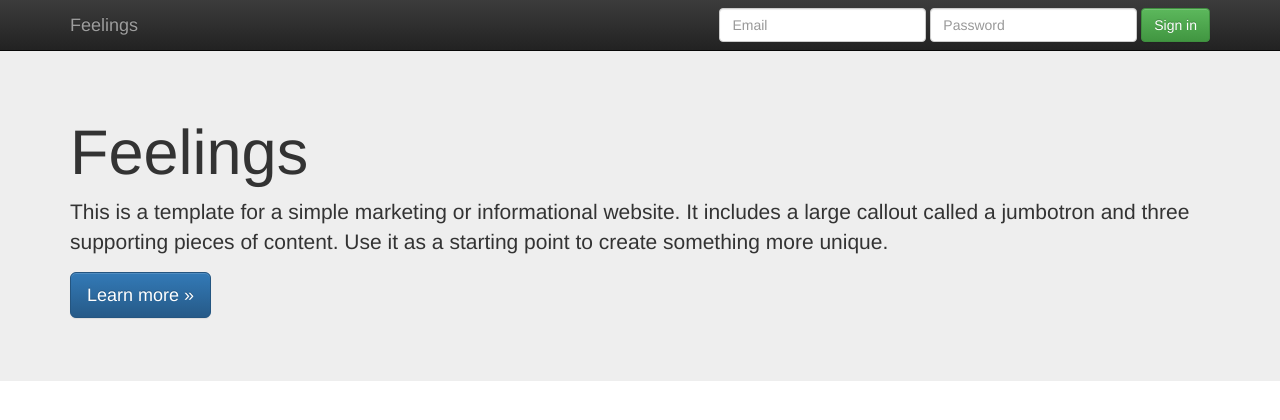
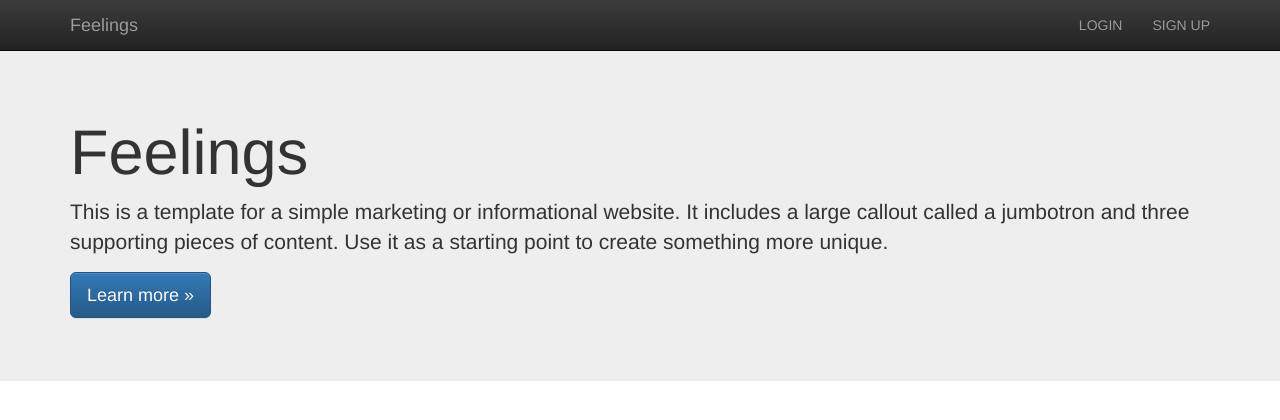
Before and after one commit to gitraj666/Feelings, a Django app: page / in a window 1280 px wide. Shown: the top 420 px of the page. Run offline with Django 3.2, Linux system fonts and the light colour scheme; parts of the project's set-up code (start-up, migrations or seed data) failed here and were passed over; some libraries are stand-ins or nearby versions.

Commit message:
DASHboard and login redirect

```diff
--- a/Feelings/settings.py
+++ b/Feelings/settings.py
@@ -123,4 +123,5 @@ STATIC_URL = '/static/'
 STATICFILES_DIRS = [os.path.join(BASE_DIR, 'assests'),]
 
 #Authenticate
-LOGIN_URL = 'users/login'
+LOGIN_URL = 'users:login'
+LOGIN_REDIRECT_URL = 'users:dashboard'
--- a/templates/layout.html
+++ b/templates/layout.html
@@ -13,7 +13,7 @@
     <link rel="stylesheet" href="https://maxcdn.bootstrapcdn.com/bootstrap/3.3.7/css/bootstrap.min.css" integrity="sha384-BVYiiSIFeK1dGmJRAkycuHAHRg32OmUcww7on3RYdg4Va+PmSTsz/K68vbdEjh4u" crossorigin="anonymous">
     <!-- Optional theme -->
     <link rel="stylesheet" href="https://maxcdn.bootstrapcdn.com/bootstrap/3.3.7/css/bootstrap-theme.min.css" integrity="sha384-rHyoN1iRsVXV4nD0JutlnGaslCJuC7uwjduW9SVrLvRYooPp2bWYgmgJQIXwl/Sp" crossorigin="anonymous">
-    <link rel ="stylesheet" href="{% static 'css/feelings.css' %}"
+    <link rel ="stylesheet" href="{% static 'css/feelings.css' %}">
 
     <!-- HTML5 shim and Respond.js for IE8 support of HTML5 elements and media queries -->
     <!-- WARNING: Respond.js doesn't work if you view the page via file:// -->
@@ -36,21 +36,14 @@
           <a class="navbar-brand" href="{% url 'home' %}">Feelings</a>
         </div>
         <div id="navbar" class="navbar-collapse collapse">
+            <ul class="nav navbar-nav navbar-right">
             {% if not user.is_authenticated %}
-              <form class="navbar-form navbar-right">
-                <div class="form-group">
-                  <input type="text" placeholder="Email" class="form-control">
-                </div>
-                <div class="form-group">
-                  <input type="password" placeholder="Password" class="form-control">
-                </div>
-                <button type="submit" class="btn btn-success">Sign in</button>
-              </form>
+              <li><a href="{% url 'users:login' %}">LOGIN</a></li>
+              <li><a href="#">SIGN UP</a></li>
             {% else %}
-                <ul class="nav navbar-nav navbar-right">
                    <li> <a href="#"> RECORD </a></li>
-                </ul>
             {% endif %}
+            </ul>
         </div><!--/.navbar-collapse -->
       </div>
     </nav>
--- a/users/urls.py
+++ b/users/urls.py
@@ -1,7 +1,9 @@
 __author__ = 'PRITHVIRAJ'
 
 from django.conf.urls import url,include
+from . import views
 
 urlpatterns = [
     url(r'^',include('django.contrib.auth.urls')),
+    url(r'^dashboard/$',views.dashboard,name="dashboard"),
 ]
--- a/users/views.py
+++ b/users/views.py
@@ -1,3 +1,6 @@
 from django.shortcuts import render
 
 # Create your views here.
+
+def dashboard(request):
+    return render(request,'users/dashboard.html')
```
Also changed, not shown: users/templates/users/dashboard.html (added, +9 -0 lines), db.sqlite3.
